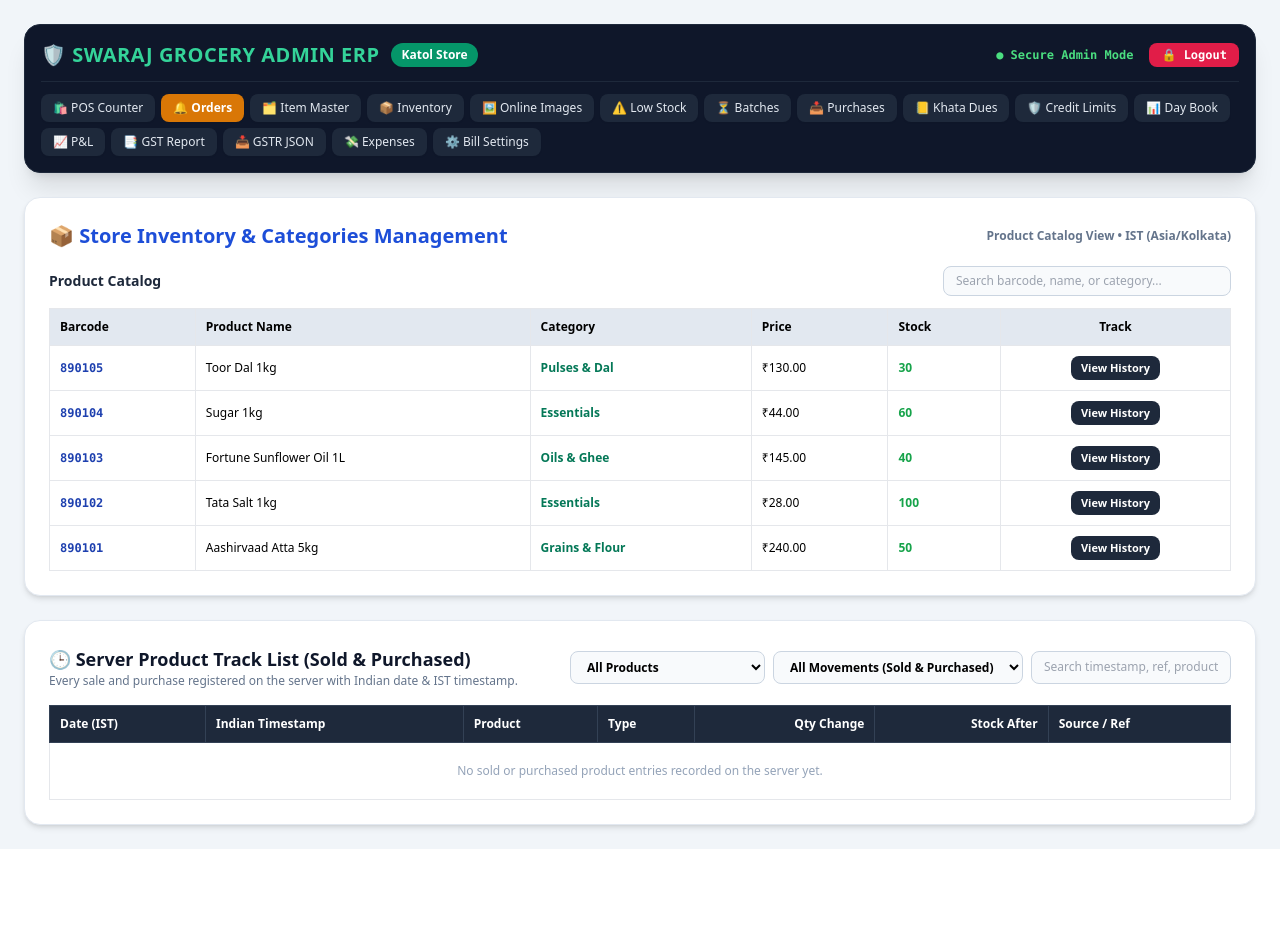
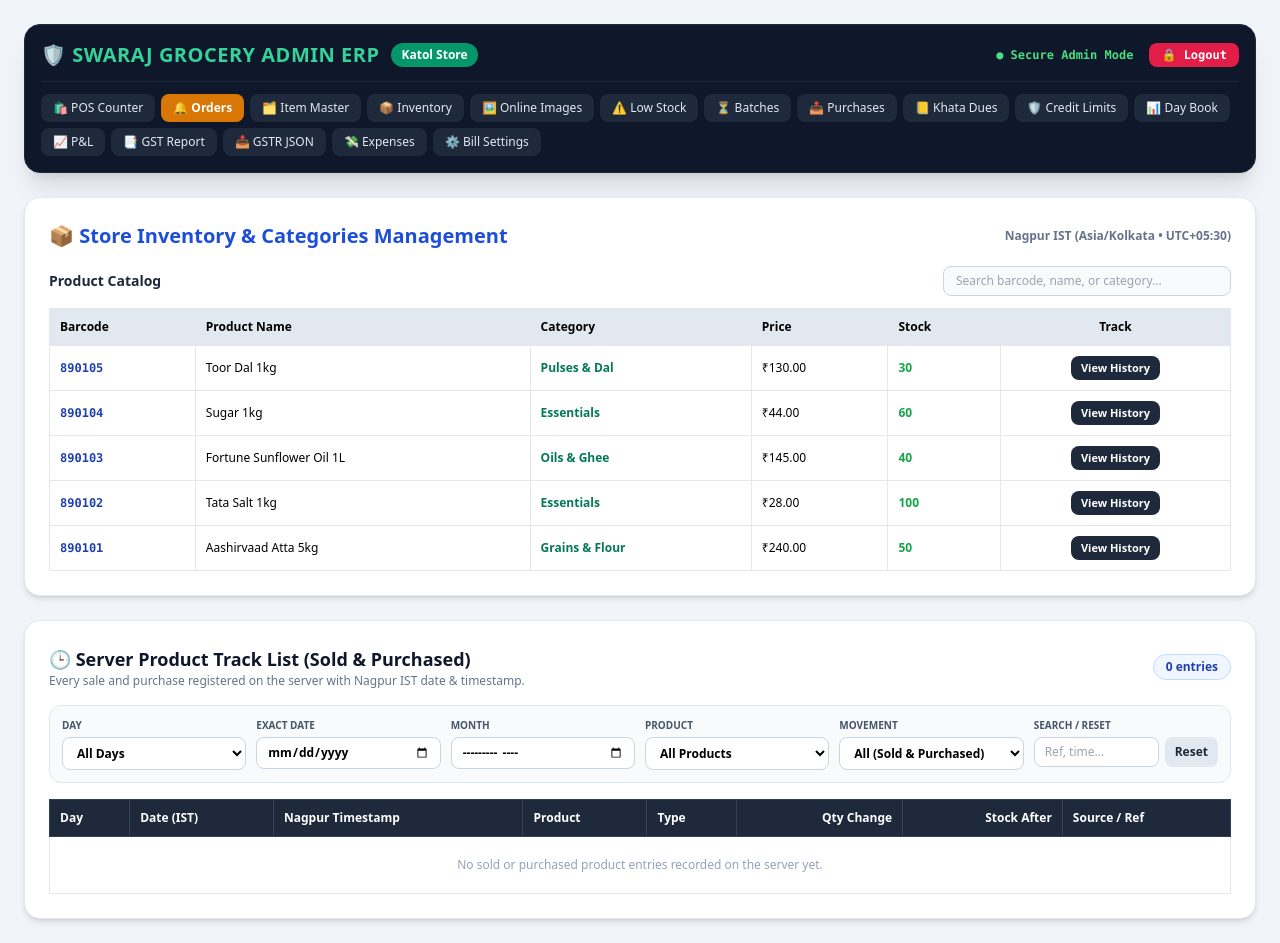
Before and after one commit to yedaboiii/gupta-grocery, a Flask app: page /inventory in a window 1280 px wide. Before the commit the page ends 849 px from the top, so only its background shows below. Run offline with Flask 3, Linux system fonts and the light colour scheme; the visitor is signed in with stand-in values (Sample User, id 1); data comes from the database, SQL or seed files in the repository; data that the repository does not hold is empty; some libraries are stand-ins or nearby versions.

Commit message:
Add day, date, and month filters to inventory track list

```diff
--- a/templates/inventory.html
+++ b/templates/inventory.html
@@ -6,6 +6,19 @@
     <title>Inventory &amp; Track List - Swaraj Grocery</title>
     <script src="https://cdn.tailwindcss.com"></script>
     <script>
+        const DAY_NAMES = ["Sunday", "Monday", "Tuesday", "Wednesday", "Thursday", "Friday", "Saturday"];
+
+        function getDayNameFromISO(dateStr) {
+            if (!dateStr || dateStr.length < 10) return "";
+            const parts = dateStr.slice(0, 10).split("-");
+            if (parts.length !== 3) return "";
+            const y = parseInt(parts[0], 10);
+            const m = parseInt(parts[1], 10) - 1;
+            const d = parseInt(parts[2], 10);
+            const dt = new Date(y, m, d);
+            return isNaN(dt.getTime()) ? "" : DAY_NAMES[dt.getDay()];
+        }
+
         function filterInventoryTable() {
             const q = (document.getElementById('inv_search')?.value || '').toLowerCase().trim();
             document.querySelectorAll('#inventory-tbody tr.inv-row').forEach(function (row) {
@@ -17,19 +30,45 @@
         function filterTrackList() {
             const prodFilter = (document.getElementById('track_product_filter')?.value || '').toLowerCase().trim();
             const typeFilter = (document.getElementById('track_type_filter')?.value || 'ALL').toUpperCase();
+            const dayFilter = (document.getElementById('track_day_filter')?.value || '').toLowerCase().trim();
+            const dateFilter = (document.getElementById('track_date_filter')?.value || '').trim();
+            const monthFilter = (document.getElementById('track_month_filter')?.value || '').trim();
             const searchQ = (document.getElementById('track_search')?.value || '').toLowerCase().trim();
+
+            let visibleCount = 0;
 
             document.querySelectorAll('#track-tbody tr.track-row').forEach(function (row) {
                 const rowProd = (row.getAttribute('data-product') || '').toLowerCase();
                 const rowType = (row.getAttribute('data-type') || '').toUpperCase();
+                const rowDate = (row.getAttribute('data-date') || '').trim();
+                const rowDay = (row.getAttribute('data-day') || '').toLowerCase();
+                const rowMonth = rowDate.slice(0, 7);
                 const rowText = row.innerText.toLowerCase();
 
                 const matchProd = !prodFilter || rowProd === prodFilter;
                 const matchType = typeFilter === 'ALL' || rowType === typeFilter;
+                const matchDay = !dayFilter || rowDay === dayFilter;
+                const matchDate = !dateFilter || rowDate === dateFilter;
+                const matchMonth = !monthFilter || rowMonth === monthFilter;
                 const matchSearch = !searchQ || rowText.includes(searchQ);
 
-                row.style.display = (matchProd && matchType && matchSearch) ? '' : 'none';
+                const show = matchProd && matchType && matchDay && matchDate && matchMonth && matchSearch;
+                row.style.display = show ? '' : 'none';
+                if (show) visibleCount++;
             });
+
+            const countBadge = document.getElementById('track_visible_count');
+            if (countBadge) countBadge.innerText = visibleCount + " entries";
+        }
+
+        function resetTrackFilters() {
+            ['track_product_filter', 'track_day_filter', 'track_date_filter', 'track_month_filter', 'track_search'].forEach(function (id) {
+                const el = document.getElementById(id);
+                if (el) el.value = '';
+            });
+            const typeEl = document.getElementById('track_type_filter');
+            if (typeEl) typeEl.value = 'ALL';
+            filterTrackList();
         }
 
         function selectProductTrack(productName) {
@@ -40,6 +79,17 @@
                 document.getElementById('server-track-section')?.scrollIntoView({ behavior: 'smooth' });
             }
         }
+
+        document.addEventListener('DOMContentLoaded', function () {
+            document.querySelectorAll('#track-tbody tr.track-row').forEach(function (row) {
+                const rowDate = (row.getAttribute('data-date') || '').trim();
+                const dayName = getDayNameFromISO(rowDate);
+                row.setAttribute('data-day', dayName);
+                const dayCell = row.querySelector('.track-day-cell');
+                if (dayCell) dayCell.innerText = dayName || '-';
+            });
+            filterTrackList();
+        });
     </script>
 </head>
 <body class="bg-slate-100 font-sans p-4 md:p-6">
@@ -49,7 +99,7 @@
         <div class="bg-white p-4 md:p-6 rounded-2xl shadow-md border border-slate-200">
             <div class="flex flex-col sm:flex-row sm:items-center sm:justify-between gap-2 mb-4">
                 <h1 class="text-xl font-bold text-blue-700">📦 Store Inventory &amp; Categories Management</h1>
-                <span class="text-xs font-semibold text-slate-500">Product Catalog View • IST (Asia/Kolkata)</span>
+                <span class="text-xs font-semibold text-slate-500">Nagpur IST (Asia/Kolkata • UTC+05:30)</span>
             </div>
 
             <div class="flex flex-col sm:flex-row sm:items-center sm:justify-between gap-2 mb-3">
@@ -96,13 +146,45 @@
 
         <!-- Server Product Track List (Sold & Purchased) -->
         <div id="server-track-section" class="bg-white p-4 md:p-6 rounded-2xl shadow-md border border-slate-200">
-            <div class="flex flex-col md:flex-row md:items-center md:justify-between gap-3 mb-4">
+            <div class="flex flex-col sm:flex-row sm:items-center sm:justify-between gap-2 mb-4">
                 <div>
                     <h2 class="text-lg font-bold text-slate-900">🕒 Server Product Track List (Sold &amp; Purchased)</h2>
-                    <p class="text-xs text-slate-500">Every sale and purchase registered on the server with Indian date &amp; IST timestamp.</p>
+                    <p class="text-xs text-slate-500">Every sale and purchase registered on the server with Nagpur IST date &amp; timestamp.</p>
                 </div>
-                <div class="flex flex-wrap gap-2">
-                    <select id="track_product_filter" onchange="filterTrackList()" class="px-3 py-1.5 border border-slate-300 rounded-lg text-xs bg-slate-50 font-semibold outline-none">
+                <span id="track_visible_count" class="text-xs font-bold bg-blue-50 text-blue-800 px-3 py-1 rounded-full border border-blue-200 self-start sm:self-auto">
+                    {{ (tracks or [])|length }} entries
+                </span>
+            </div>
+
+            <!-- Day, Date, Month, Product, Type & Search Filters -->
+            <div class="grid grid-cols-1 sm:grid-cols-2 md:grid-cols-3 lg:grid-cols-6 gap-2.5 mb-4 bg-slate-50 p-3 rounded-xl border border-slate-200">
+                <div>
+                    <label for="track_day_filter" class="block text-[10px] font-bold text-slate-600 uppercase mb-1">Day</label>
+                    <select id="track_day_filter" onchange="filterTrackList()" class="w-full px-2.5 py-1.5 border border-slate-300 rounded-lg text-xs bg-white font-semibold outline-none">
+                        <option value="">All Days</option>
+                        <option value="Monday">Monday</option>
+                        <option value="Tuesday">Tuesday</option>
+                        <option value="Wednesday">Wednesday</option>
+                        <option value="Thursday">Thursday</option>
+                        <option value="Friday">Friday</option>
+                        <option value="Saturday">Saturday</option>
+                        <option value="Sunday">Sunday</option>
+                    </select>
+                </div>
+
+                <div>
+                    <label for="track_date_filter" class="block text-[10px] font-bold text-slate-600 uppercase mb-1">Exact Date</label>
+                    <input type="date" id="track_date_filter" onchange="filterTrackList()" class="w-full px-2.5 py-1.5 border border-slate-300 rounded-lg text-xs bg-white font-semibold outline-none">
+                </div>
+
+                <div>
+                    <label for="track_month_filter" class="block text-[10px] font-bold text-slate-600 uppercase mb-1">Month</label>
+                    <input type="month" id="track_month_filter" onchange="filterTrackList()" class="w-full px-2.5 py-1.5 border border-slate-300 rounded-lg text-xs bg-white font-semibold outline-none">
+                </div>
+
+                <div>
+                    <label for="track_product_filter" class="block text-[10px] font-bold text-slate-600 uppercase mb-1">Product</label>
+                    <select id="track_product_filter" onchange="filterTrackList()" class="w-full px-2.5 py-1.5 border border-slate-300 rounded-lg text-xs bg-white font-semibold outline-none">
                         <option value="">All Products</option>
                         {% for p in products %}
                         {% if p[2] %}
@@ -110,12 +192,25 @@
                         {% endif %}
                         {% endfor %}
                     </select>
-                    <select id="track_type_filter" onchange="filterTrackList()" class="px-3 py-1.5 border border-slate-300 rounded-lg text-xs bg-slate-50 font-semibold outline-none">
-                        <option value="ALL">All Movements (Sold &amp; Purchased)</option>
+                </div>
+
+                <div>
+                    <label for="track_type_filter" class="block text-[10px] font-bold text-slate-600 uppercase mb-1">Movement</label>
+                    <select id="track_type_filter" onchange="filterTrackList()" class="w-full px-2.5 py-1.5 border border-slate-300 rounded-lg text-xs bg-white font-semibold outline-none">
+                        <option value="ALL">All (Sold &amp; Purchased)</option>
                         <option value="SOLD">Sold Only</option>
                         <option value="PURCHASED">Purchased Only</option>
                     </select>
-                    <input type="text" id="track_search" onkeyup="filterTrackList()" placeholder="Search timestamp, ref, product..." class="px-3 py-1.5 border border-slate-300 rounded-lg text-xs bg-slate-50 focus:bg-white outline-none">
+                </div>
+
+                <div>
+                    <label for="track_search" class="block text-[10px] font-bold text-slate-600 uppercase mb-1">Search / Reset</label>
+                    <div class="flex gap-1.5">
+                        <input type="text" id="track_search" onkeyup="filterTrackList()" placeholder="Ref, time..." class="w-full px-2.5 py-1.5 border border-slate-300 rounded-lg text-xs bg-white outline-none">
+                        <button type="button" onclick="resetTrackFilters()" title="Reset all filters" class="px-2.5 py-1.5 bg-slate-200 hover:bg-slate-300 text-slate-800 rounded-lg text-xs font-bold transition">
+                            Reset
+                        </button>
+                    </div>
                 </div>
             </div>
 
@@ -123,8 +218,9 @@
                 <table class="w-full border-collapse border border-slate-200 text-xs">
                     <thead>
                         <tr class="bg-slate-800 text-white text-left">
+                            <th class="p-2.5 border border-slate-700">Day</th>
                             <th class="p-2.5 border border-slate-700">Date (IST)</th>
-                            <th class="p-2.5 border border-slate-700">Indian Timestamp</th>
+                            <th class="p-2.5 border border-slate-700">Nagpur Timestamp</th>
                             <th class="p-2.5 border border-slate-700">Product</th>
                             <th class="p-2.5 border border-slate-700">Type</th>
                             <th class="p-2.5 border border-slate-700 text-right">Qty Change</th>
@@ -136,10 +232,13 @@
                         {% for t in tracks or [] %}
                         {% set mtype = (t['movement_type'] if t['movement_type'] is defined else t[5])|upper %}
                         {% set qty_val = (t['qty_change'] if t['qty_change'] is defined else t[6])|float %}
+                        {% set tdate = t['track_date'] if t['track_date'] is defined else t[10] %}
                         <tr class="track-row hover:bg-slate-50"
                             data-product="{{ (t['product_name'] if t['product_name'] is defined else t[3]) | e }}"
-                            data-type="{{ mtype }}">
-                            <td class="p-2.5 border font-mono font-semibold text-slate-700">{{ t['track_date'] if t['track_date'] is defined else t[10] }}</td>
+                            data-type="{{ mtype }}"
+                            data-date="{{ tdate }}">
+                            <td class="track-day-cell p-2.5 border font-semibold text-indigo-700">-</td>
+                            <td class="p-2.5 border font-mono font-semibold text-slate-700">{{ tdate }}</td>
                             <td class="p-2.5 border font-mono text-blue-900 font-bold">{{ t['ist_timestamp'] if t['ist_timestamp'] is defined else t[11] }}</td>
                             <td class="p-2.5 border font-semibold text-slate-900">{{ t['product_name'] if t['product_name'] is defined else t[3] }}</td>
                             <td class="p-2.5 border">
@@ -164,7 +263,7 @@
                         </tr>
                         {% else %}
                         <tr>
-                            <td colspan="7" class="p-5 border text-center text-slate-400 font-medium">No sold or purchased product entries recorded on the server yet.</td>
+                            <td colspan="8" class="p-5 border text-center text-slate-400 font-medium">No sold or purchased product entries recorded on the server yet.</td>
                         </tr>
                         {% endfor %}
                     </tbody>
```
